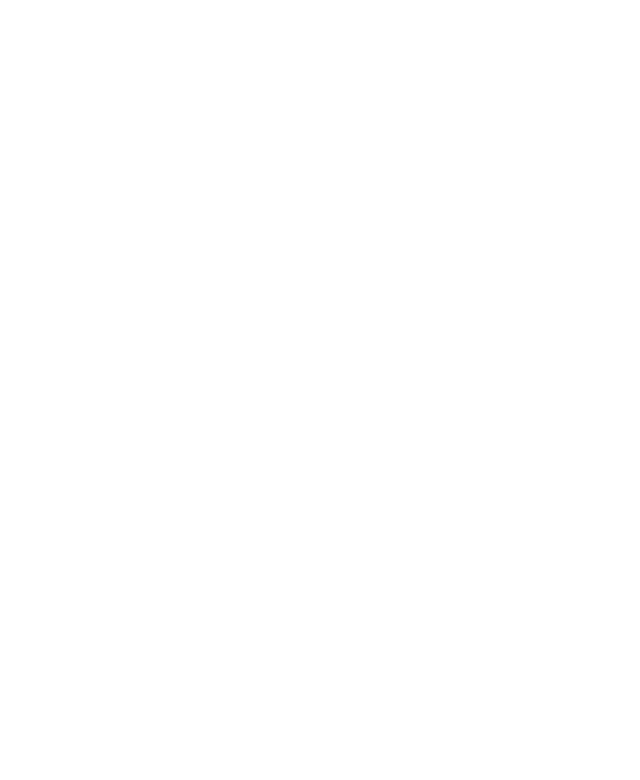
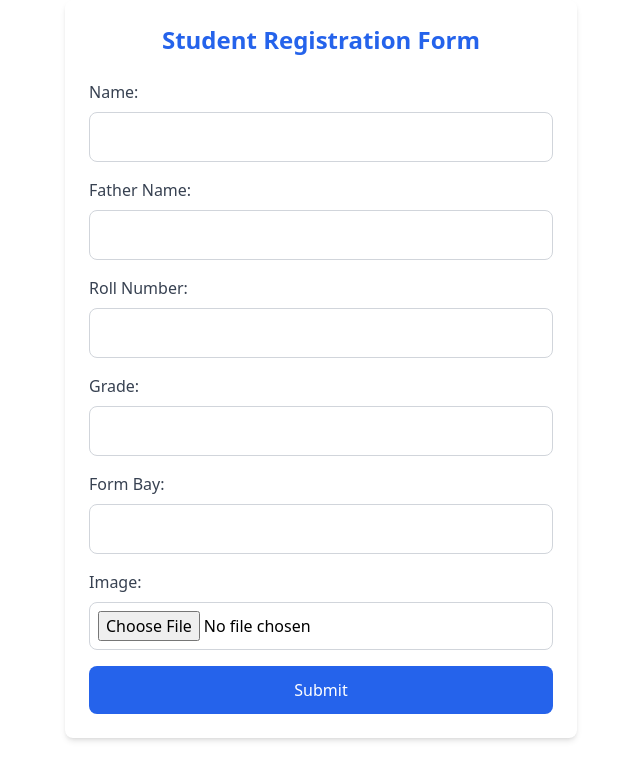
Before and after one commit to shahidjhawari/Students-Website-Records---Frontend, a React (Create React App) app: page /registeruser in a window 1280 px wide. Before the commit this address had no page. Shown: the top 780 px of the page, without its empty margins (319-959 px from the left). Built offline with nearby package versions, Linux system fonts and the light colour scheme.

Commit message:
added form page done

```diff
--- a/src/App.js
+++ b/src/App.js
@@ -2,6 +2,7 @@
 import React from 'react';
 import { BrowserRouter as Router, Route, Routes } from 'react-router-dom';
 import MainPage from './components/MainPage';
+import RegisterUser from "./components/RegisterUser";
 
 function App() {
   return (
@@ -9,6 +10,7 @@
       <div className="App">
         <Routes>
           <Route path="/" element={<MainPage />} />
+          <Route path="/registeruser" element={<RegisterUser />} />
         </Routes>
       </div>
     </Router>
--- a/src/components/MainPage.js
+++ b/src/components/MainPage.js
@@ -1,11 +1,14 @@
 import React from 'react';
 import Students from './Students';
+import { Link } from 'react-router-dom';
+import RegisterUser from "./RegisterUser";
 
 const MainPage = () => {
   return (
     <div className="min-h-screen bg-blue-50 flex flex-col items-center justify-center p-4">
       <h1 className="text-4xl font-bold text-blue-600 mb-8 text-center">Welcome to the Student Records Page</h1>
       <div className="w-full max-w-4xl bg-white shadow-lg rounded-lg p-6">
+        <Link className='w-full bg-blue-700 text-white py-1 px-5 rounded-lg hover:bg-blue-900 transition duration-2000' to={"/registeruser"}>Register User</Link>
         <Students />
       </div>
     </div>
--- /dev/null
+++ b/src/components/RegisterUser.js
@@ -0,0 +1,143 @@
+import React, { useState } from 'react';
+
+const StudentForm = () => {
+  // State for form values
+  const [formData, setFormData] = useState({
+    name: '',
+    fatherName: '',
+    rollNumber: '',
+    grade: '',
+    formBay: '',
+    image: null,
+  });
+
+  // Handle form field changes
+  const handleInputChange = (e) => {
+    const { name, value } = e.target;
+    setFormData({
+      ...formData,
+      [name]: value,
+    });
+  };
+
+  // Handle image upload
+  const handleImageChange = (e) => {
+    setFormData({
+      ...formData,
+      image: e.target.files[0],
+    });
+  };
+
+  // Handle form submission
+  const handleSubmit = (e) => {
+    e.preventDefault();
+
+    // Create a FormData object to send data including the image
+    const data = new FormData();
+    data.append('name', formData.name);
+    data.append('fatherName', formData.fatherName);
+    data.append('rollNumber', formData.rollNumber);
+    data.append('grade', formData.grade);
+    data.append('formBay', formData.formBay);
+    data.append('image', formData.image);
+
+    // Submit the form data
+    console.log('Form submitted:', formData);
+    // Here you can make an API call to send the data to your backend
+  };
+
+  return (
+    <div className="max-w-lg mx-auto p-6 bg-white rounded-lg shadow-md">
+      <h2 className="text-2xl font-semibold text-center text-blue-600 mb-6">Student Registration Form</h2>
+
+      <form onSubmit={handleSubmit} encType="multipart/form-data">
+        <div className="mb-4">
+          <label className="block text-gray-700 mb-2" htmlFor="name">Name:</label>
+          <input
+            type="text"
+            id="name"
+            name="name"
+            value={formData.name}
+            onChange={handleInputChange}
+            required
+            className="w-full p-3 border border-gray-300 rounded-lg focus:outline-none focus:ring focus:ring-blue-300"
+          />
+        </div>
+
+        <div className="mb-4">
+          <label className="block text-gray-700 mb-2" htmlFor="fatherName">Father Name:</label>
+          <input
+            type="text"
+            id="fatherName"
+            name="fatherName"
+            value={formData.fatherName}
+            onChange={handleInputChange}
+            required
+            className="w-full p-3 border border-gray-300 rounded-lg focus:outline-none focus:ring focus:ring-blue-300"
+          />
+        </div>
+
+        <div className="mb-4">
+          <label className="block text-gray-700 mb-2" htmlFor="rollNumber">Roll Number:</label>
+          <input
+            type="text"
+            id="rollNumber"
+            name="rollNumber"
+            value={formData.rollNumber}
+            onChange={handleInputChange}
+            required
+            className="w-full p-3 border border-gray-300 rounded-lg focus:outline-none focus:ring focus:ring-blue-300"
+          />
+        </div>
+
+        <div className="mb-4">
+          <label className="block text-gray-700 mb-2" htmlFor="grade">Grade:</label>
+          <input
+            type="text"
+            id="grade"
+            name="grade"
+            value={formData.grade}
+            onChange={handleInputChange}
+            required
+            className="w-full p-3 border border-gray-300 rounded-lg focus:outline-none focus:ring focus:ring-blue-300"
+          />
+        </div>
+
+        <div className="mb-4">
+          <label className="block text-gray-700 mb-2" htmlFor="formBay">Form Bay:</label>
+          <input
+            type="text"
+            id="formBay"
+            name="formBay"
+            value={formData.formBay}
+            onChange={handleInputChange}
+            required
+            className="w-full p-3 border border-gray-300 rounded-lg focus:outline-none focus:ring focus:ring-blue-300"
+          />
+        </div>
+
+        <div className="mb-4">
+          <label className="block text-gray-700 mb-2" htmlFor="image">Image:</label>
+          <input
+            type="file"
+            id="image"
+            name="image"
+            onChange={handleImageChange}
+            accept="image/*"
+            required
+            className="w-full p-2 border border-gray-300 rounded-lg"
+          />
+        </div>
+
+        <button
+          type="submit"
+          className="w-full bg-blue-600 text-white py-3 rounded-lg hover:bg-blue-700 transition duration-300"
+        >
+          Submit
+        </button>
+      </form>
+    </div>
+  );
+};
+
+export default StudentForm;
```
